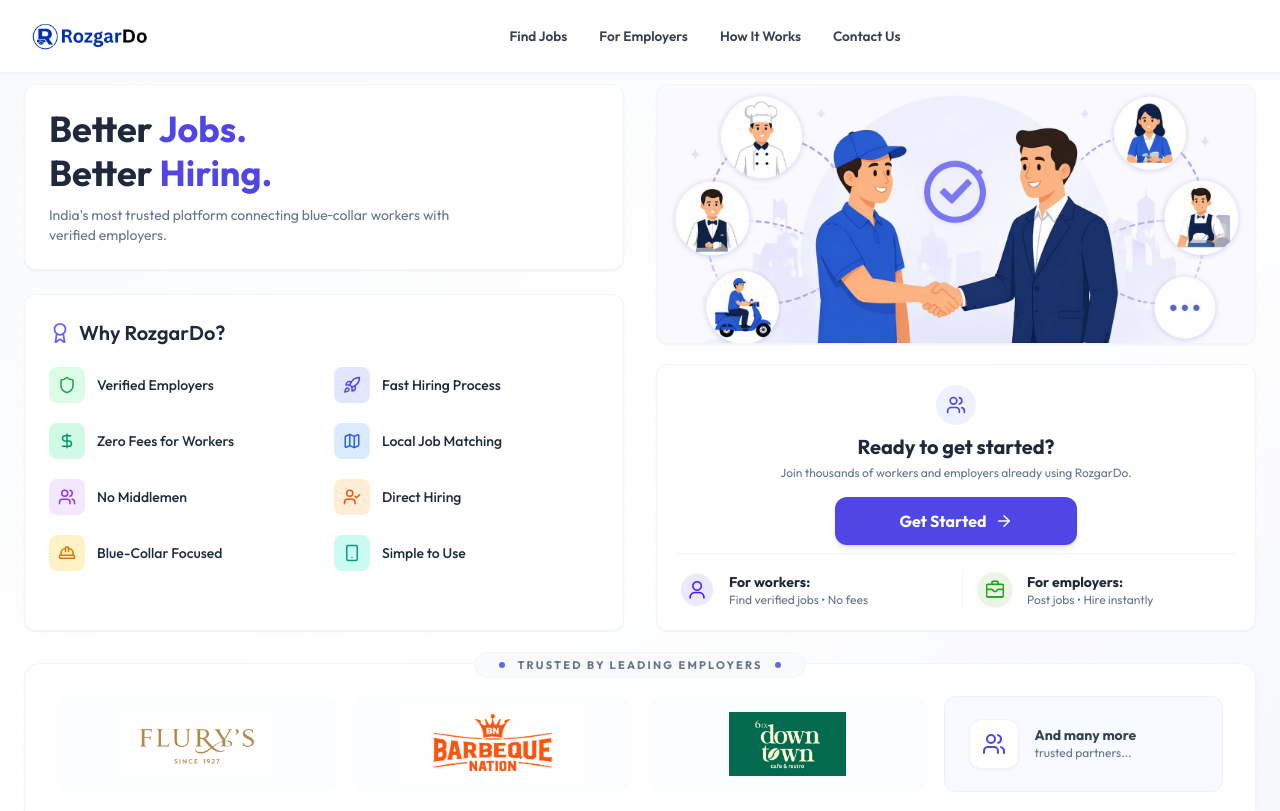
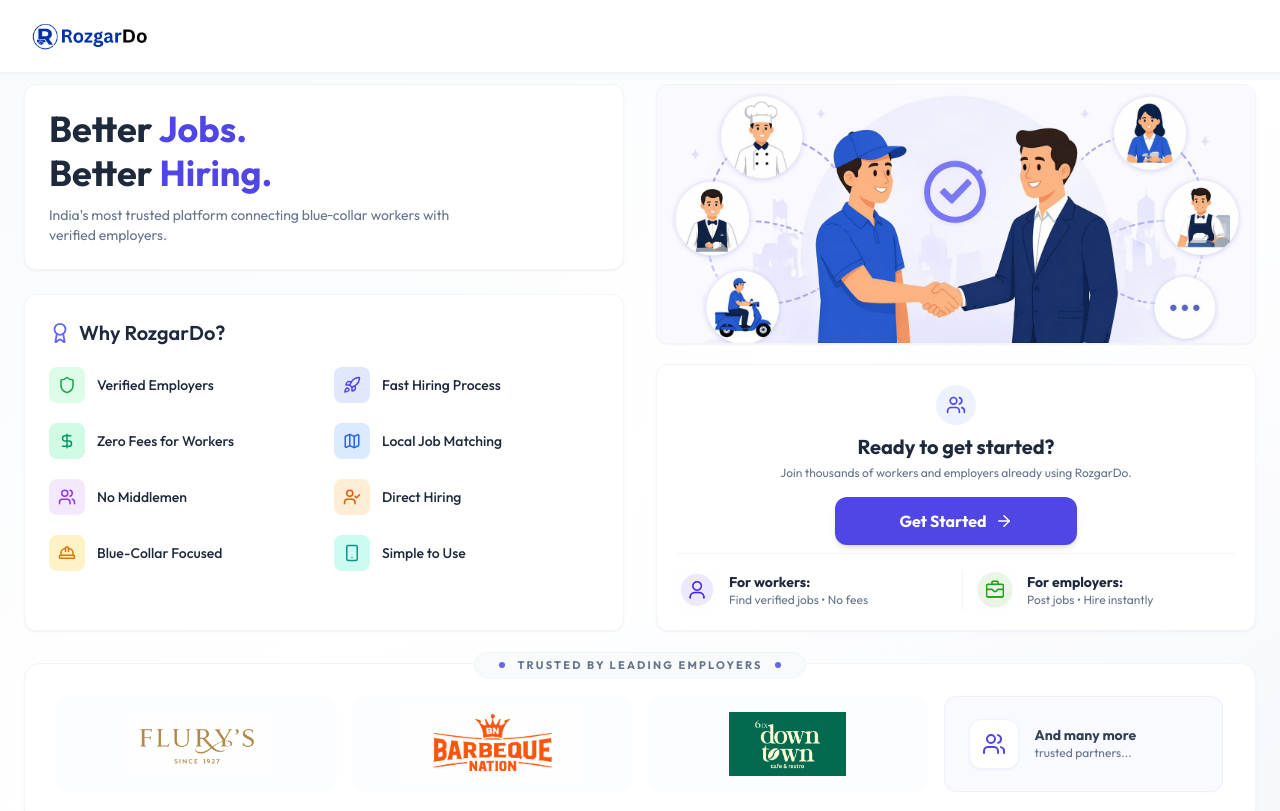
Before and after one commit to RozgarDo/rozgardo-frontend, a React (Vite) app: page /onboarding in a window 1280 px wide. Shown: the top 811 px of the page. Built offline with nearby package versions, Linux system fonts and the light colour scheme.

Commit message:
Components hidden from the Navbar

```diff
--- a/src/components/Navbar.jsx
+++ b/src/components/Navbar.jsx
@@ -50,11 +50,12 @@
 
   // Logged Out (Guest) Links
   const guestLinks = [
-    { to: '/all-jobs', label: 'Find Jobs' },
-    { to: '/for-employers', label: 'For Employers' },
-    { to: '/how-it-works', label: 'How It Works' },
+    // { to: '/all-jobs', label: 'Find Jobs' },
+
+    // { to: '/for-employers', label: 'For Employers' },
+    // { to: '/how-it-works', label: 'How It Works' },
     // { to: '/resources', label: 'Resources' },
-    { to: '/contact', label: 'Contact Us' },
+    // { to: '/contact', label: 'Contact Us' },
   ];
 
   const navLinkStyle = (path) => ({
```
